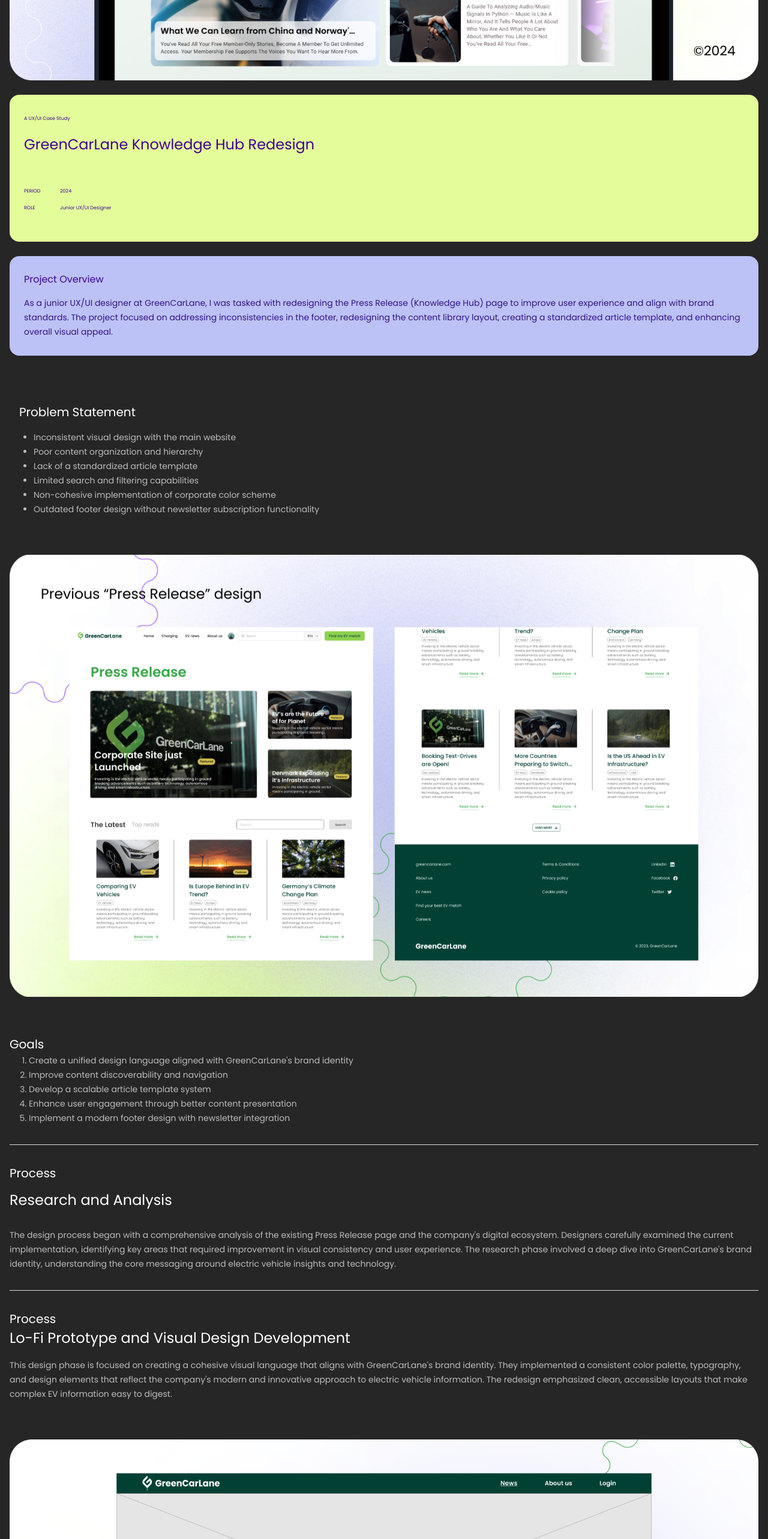
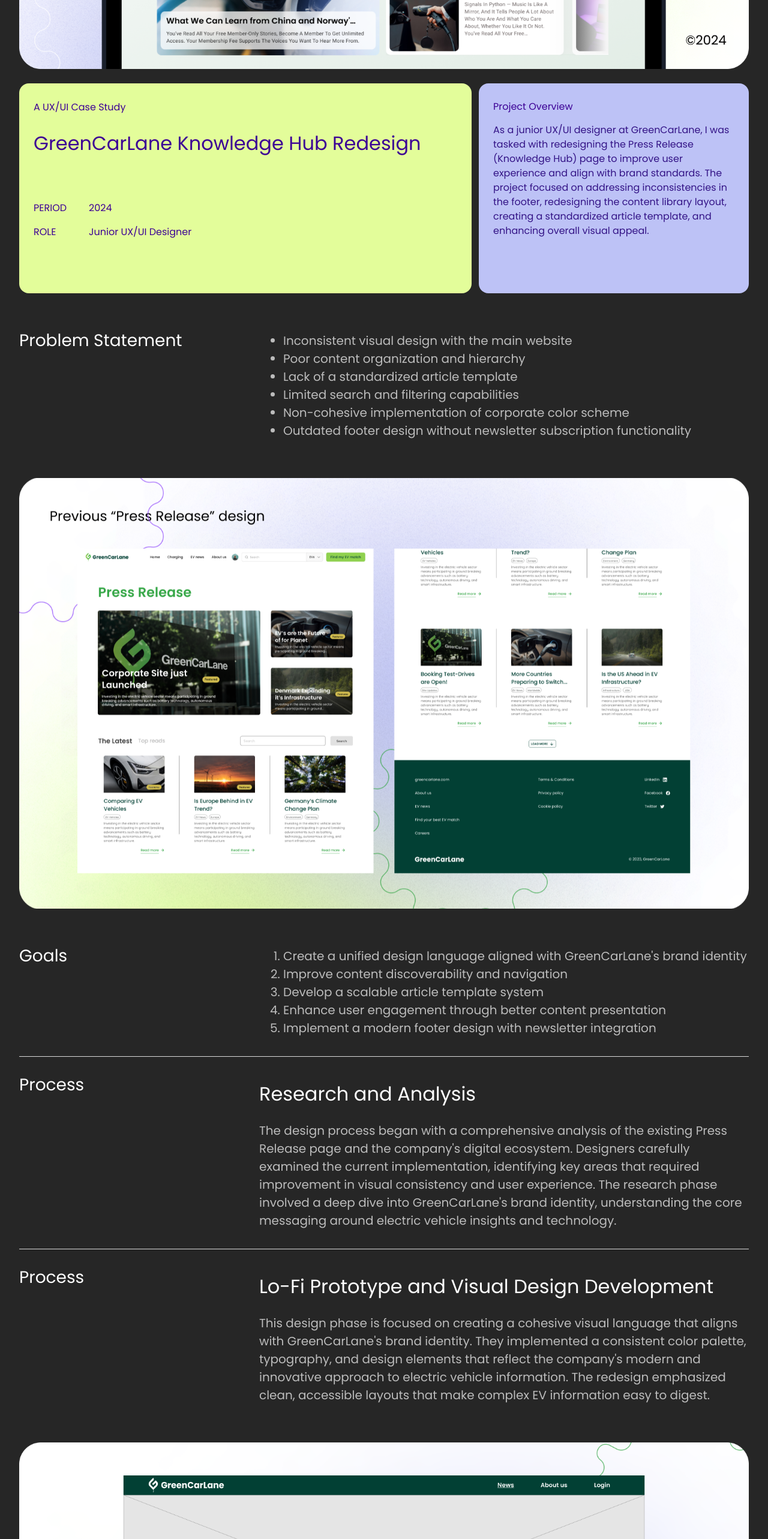
Before and after one commit to kevingida/diana-sabitova-portfolio, a Next.js app: page /projects/green-car-lane in a window 1280 px wide. Shown: the part 760-3326 px from the top of the page at 60% size. Built offline with nearby package versions, Linux system fonts and the light colour scheme; a web font is replaced by a local one.

Commit message:
responsive for tablet

```diff
--- a/app/projects/green-car-lane/page.tsx
+++ b/app/projects/green-car-lane/page.tsx
@@ -9,7 +9,7 @@
 const GreenCarLanePage = () => {
   return (
     <div className="relative">
-      <div className=" relative max-w-screen-xl mx-auto bg-raisinBlack w-full px-4 lg:px-[100px] xl:px-[120px]">
+      <div className="relative mx-auto w-full max-w-screen-xl bg-raisinBlack px-4 md:px-8 lg:px-[100px] xl:px-[120px]">
         <Cursor />
         <Navbar color="white" bgColor="raisinBlack" />
         <Image
@@ -18,26 +18,26 @@
           width={1680}
           height={994}
         />
-        <div className="flex flex-col lg:flex-row lg:justify-between items-center w-full mt-6 mb-16 lg:mt-12 lg:mb-[120px] lg:h-[720px] gap-6">
-          <div className=" w-full h-[245px] lg:w-[770px] xl:w-[1041px] lg:h-full bg-saladGreen rounded-[16px] lg:rounded-[50px] px-6 py-7 lg:px-12 xl:px-[65px] lg:py-[60px] xl:py-[90px] text-darkPurple">
-            <p className=" text-[8px] lg:text-[24px] font-medium leading-[24px] lg:leading-[52px] pb-[19px] lg:pb-[58px]">
+        <div className="mb-16 mt-6 flex w-full flex-col items-center gap-6 md:h-[350px] md:w-full md:flex-row md:justify-between md:gap-3 lg:mb-[120px] lg:mt-12 lg:h-[720px]">
+          <div className="h-[245px] w-full rounded-[16px] bg-saladGreen px-6 py-7 text-darkPurple md:h-full md:w-full lg:w-[770px] lg:rounded-[50px] lg:px-12 lg:py-[60px] xl:w-[1041px] xl:px-[65px] xl:py-[90px]">
+            <p className="pb-[19px] text-[8px] font-medium leading-[24px] md:pb-[32px] md:text-[16px] lg:pb-[58px] lg:text-[24px] lg:leading-[52px]">
               A UX/UI Case Study
             </p>
-            <p className=" text-[24px] lg:text-[48px] xl:text-[60px] leading-[24px] lg:leading-[60px] pb-[60px] lg:pb-[230px]">
+            <p className="pb-[60px] text-[24px] leading-[24px] md:pb-[80px] md:text-[32px] md:leading-[32px] lg:pb-[230px] lg:text-[48px] lg:leading-[60px] xl:text-[60px]">
               GreenCarLane Knowledge Hub Redesign
             </p>
-            <div className="grid grid-cols-[60px_auto] lg:grid-cols-[170px_auto] gap-y-4 text-[8px] lg:text-[24px]">
+            <div className="grid grid-cols-[60px_auto] gap-y-4 text-[8px] md:gap-x-8 md:text-[16px] lg:grid-cols-[170px_auto] lg:text-[24px]">
               <p>PERIOD</p>
               <p>2024</p>
               <p>ROLE</p>
               <p>Junior UX/UI Designer</p>
             </div>
           </div>
-          <div className=" w-full h-fit lg:w-[450px] xl:w-[615px] lg:h-full bg-purple rounded-[16px] lg:rounded-[50px] px-6 py-7 lg:px-12 xl:px-[60px] lg:py-[60px] xl:py-[90px] text-darkPurple flex flex-col gap-4 lg:gap-8">
-            <p className=" text-[16px] lg:text-[24px] leading-[22px] lg:leading-[36px]">
+          <div className="flex h-fit w-full flex-col gap-4 rounded-[16px] bg-purple px-6 py-7 text-darkPurple md:h-full md:max-w-[450px] lg:h-full lg:w-[450px] lg:gap-8 lg:rounded-[50px] lg:px-12 lg:py-[60px] xl:w-[615px] xl:px-[60px] xl:py-[90px]">
+            <p className="text-[16px] leading-[22px] md:text-[16px] lg:leading-[36px]">
               Project Overview
             </p>
-            <p className=" text-[#331386] text-[14px] lg:text-[20px] xl:text-[24px] leading-[24px] lg:leading-[36px]">
+            <p className="text-[14px] leading-[24px] text-[#331386] md:text-[16px] lg:text-[20px] lg:leading-[36px] xl:text-[24px]">
               As a junior UX/UI designer at GreenCarLane, I was tasked with
               redesigning the Press Release (Knowledge Hub) page to improve user
               experience and align with brand standards. The project focused on
@@ -47,11 +47,11 @@
             </p>
           </div>
         </div>
-        <div className=" w-full flex flex-col lg:flex-row justify-start items-start">
-          <p className="text-white text-[20px] lg:text-[30px] leading-[60px] lg:w-[625px] pl-4 lg:pl-0">
+        <div className="flex w-full flex-col items-start justify-start md:flex-row">
+          <p className="pl-4 text-[20px] leading-[60px] text-white md:w-[400px] md:pl-0 md:text-[28px] md:leading-[30px] lg:w-[625px] lg:pl-0 lg:text-[30px]">
             Problem Statement
           </p>
-          <ul className="list-disc text-[#BCBCBC] text-[14px] lg:text-[30px] leading-[24px] lg:leading-[47px] pl-10 lg:pl-0">
+          <ul className="list-disc pl-10 text-[14px] leading-[24px] text-[#BCBCBC] md:text-[20px] md:leading-[30px] lg:pl-0 lg:text-[30px] lg:leading-[47px]">
             <li>Inconsistent visual design with the main website</li>
             <li>Poor content organization and hierarchy</li>
             <li>Lack of a standardized article template</li>
@@ -68,15 +68,15 @@
           alt="greenCarLane previous design"
           width={1680}
           height={994}
-          className=" my-16 lg:my-[90px]"
+          className="my-16 lg:my-[90px]"
         />
         <div>
-          <div className="hidden lg:block flex-grow border-t border-[#D9D9D9]" />
-          <div className=" w-full pb-8 lg:py-[80px] flex flex-col lg:flex-row justify-start items-start">
-            <p className=" lg:min-w-[547px] text-[20px] lg:text-[30px] leading-[30px] lg:leading-[60px] text-white">
+          <div className="hidden flex-grow border-t border-[#D9D9D9] lg:block" />
+          <div className="flex w-full flex-col items-start justify-start pb-8 md:flex-row lg:py-[80px]">
+            <p className="pl-4 text-[20px] leading-[60px] text-white md:w-[400px] md:pl-0 md:text-[28px] md:leading-[30px] lg:w-[625px] lg:pl-0 lg:text-[30px]">
               Goals
             </p>
-            <ul className=" pl-8 list-decimal text-[#BCBCBC] text-[14px] lg:text-[30px] leading-[24px] lg:leading-[47px]">
+            <ul className="list-decimal pl-10 text-[14px] leading-[24px] text-[#BCBCBC] md:text-[20px] md:leading-[30px] lg:pl-0 lg:text-[30px] lg:leading-[47px]">
               <li>
                 Create a unified design language aligned with
                 GreenCarLane&apos;s brand identity
@@ -92,15 +92,15 @@
             </ul>
           </div>
           <div className="flex-grow border-t border-[#D9D9D9]" />
-          <div className=" w-full py-8 lg:py-[80px] flex flex-col lg:flex-row justify-start items-start">
-            <p className=" lg:min-w-[547px] text-[20px] lg:text-[30px] leading-[30px] lg:leading-[60px] text-white">
+          <div className="flex w-full flex-col items-start justify-start py-8 md:flex-row lg:py-[80px]">
+            <p className="pl-4 text-[20px] leading-[60px] text-white md:min-w-[400px] md:pl-0 md:text-[28px] md:leading-[30px] lg:w-[625px] lg:pl-0 lg:text-[30px]">
               Process
             </p>
-            <div className=" flex flex-col gap-4 lg:gap-[58px]">
-              <p className="text-white text-[24px] lg:text-[48px] leading-[60px]">
+            <div className="flex flex-col gap-4 lg:gap-[58px]">
+              <p className="text-[24px] leading-[60px] text-white md:text-[32px] lg:text-[48px]">
                 Research and Analysis
               </p>
-              <p className="text-[#BCBCBC] text-[14px] lg:text-[30px] leading-[24px] lg:leading-[47px]">
+              <p className="text-[14px] leading-[24px] text-[#BCBCBC] md:text-[20px] md:leading-[30px] lg:text-[30px] lg:leading-[47px]">
                 The design process began with a comprehensive analysis of the
                 existing Press Release page and the company&apos;s digital
                 ecosystem. Designers carefully examined the current
@@ -113,15 +113,15 @@
             </div>
           </div>
           <div className="flex-grow border-t border-[#D9D9D9]" />
-          <div className=" w-full pt-8 lg:py-[80px] flex flex-col lg:flex-row justify-start items-start">
-            <p className=" lg:min-w-[547px] text-[20px] lg:text-[30px] leading-[30px] lg:leading-[60px] text-white">
+          <div className="flex w-full flex-col items-start justify-start pt-8 md:flex-row lg:py-[80px]">
+            <p className="pl-4 text-[20px] leading-[60px] text-white md:min-w-[400px] md:pl-0 md:text-[28px] md:leading-[30px] lg:w-[625px] lg:pl-0 lg:text-[30px]">
               Process
             </p>
-            <div className=" flex flex-col gap-4 lg:gap-[58px]">
-              <p className="text-white text-[24px] lg:text-[48px] leading-[34px] lg:leading-[60px]">
+            <div className="flex flex-col gap-4 lg:gap-[58px]">
+              <p className="text-[24px] leading-[60px] text-white md:text-[32px] lg:text-[48px]">
                 Lo-Fi Prototype and Visual Design Development
               </p>
-              <p className="text-[#BCBCBC] text-[14px] lg:text-[30px] leading-[24px] lg:leading-[47px]">
+              <p className="text-[14px] leading-[24px] text-[#BCBCBC] md:text-[20px] md:leading-[30px] lg:text-[30px] lg:leading-[47px]">
                 This design phase is focused on creating a cohesive visual
                 language that aligns with GreenCarLane&apos;s brand identity.
                 They implemented a consistent color palette, typography, and
@@ -138,19 +138,19 @@
           alt="greenCarLane process design"
           width={1680}
           height={2603}
-          className=" my-16 lg:my-[90px]"
+          className="my-16 lg:my-[90px]"
         />
         <div>
           <div className="flex-grow border-t border-[#D9D9D9]" />
-          <div className=" w-full py-8 lg:py-[80px] flex flex-col lg:flex-row justify-start items-start">
-            <p className=" lg:min-w-[547px] text-[20px] lg:text-[30px] leading-[30px] lg:leading-[60px] text-white">
+          <div className="flex w-full flex-col items-start justify-start py-8 md:flex-row lg:py-[80px]">
+            <p className="pl-4 text-[20px] leading-[60px] text-white md:min-w-[400px] md:pl-0 md:text-[28px] md:leading-[30px] lg:w-[625px] lg:pl-0 lg:text-[30px]">
               Process
             </p>
-            <div className=" flex flex-col gap-4 lg:gap-[58px]">
-              <p className="text-white text-[24px] lg:text-[48px] leading-[34px] lg:leading-[60px]">
+            <div className="flex flex-col gap-4 lg:gap-[58px]">
+              <p className="text-[24px] leading-[60px] text-white md:text-[32px] lg:text-[48px]">
                 Interaction and Prototype Creation
               </p>
-              <p className="text-[#BCBCBC] text-[14px] lg:text-[30px] leading-[24px] lg:leading-[47px]">
+              <p className="text-[14px] leading-[24px] text-[#BCBCBC] md:text-[20px] md:leading-[30px] lg:text-[30px] lg:leading-[47px]">
                 A detailed prototype was developed to test the new Knowledge Hub
                 design. This involved creating interactive mockups that
                 demonstrated the flow between different sections, article
@@ -161,15 +161,15 @@
             </div>
           </div>
           <div className="flex-grow border-t border-[#D9D9D9]" />
-          <div className=" w-full pt-8 lg:py-[80px] flex flex-col lg:flex-row justify-start items-start">
-            <p className=" lg:min-w-[547px] text-[20px] lg:text-[30px] leading-[30px] lg:leading-[60px] text-white">
+          <div className="flex w-full flex-col items-start justify-start pt-8 md:flex-row lg:py-[80px]">
+            <p className="pl-4 text-[20px] leading-[60px] text-white md:min-w-[400px] md:pl-0 md:text-[28px] md:leading-[30px] lg:w-[625px] lg:pl-0 lg:text-[30px]">
               Progress
             </p>
-            <div className=" flex flex-col gap-4 lg:gap-[58px]">
-              <p className="text-white text-[24px] lg:text-[48px] leading-[34px] lg:leading-[60px]">
+            <div className="flex flex-col gap-4 lg:gap-[58px]">
+              <p className="text-[24px] leading-[60px] text-white md:text-[32px] lg:text-[48px]">
                 Final Implementation
               </p>
-              <p className="text-[#BCBCBC] text-[14px] lg:text-[30px] leading-[24px] lg:leading-[47px]">
+              <p className="text-[14px] leading-[24px] text-[#BCBCBC] md:text-[20px] md:leading-[30px] lg:text-[30px] lg:leading-[47px]">
                 The final design was carefully prepared for development, with
                 detailed specifications for layout, interactions, and responsive
                 behavior. The team created comprehensive design guidelines to
@@ -184,34 +184,34 @@
           alt="greenCarLane result design"
           width={1680}
           height={4371}
-          className=" my-16 lg:my-[90px]"
+          className="my-16 lg:my-[90px]"
         />
-        <div className=" w-full pb-[90px] lg:py-[80px] flex flex-col lg:flex-row justify-start items-start">
-          <p className=" lg:min-w-[547px] text-[20px] lg:text-[30px] leading-[30px] lg:leading-[60px] text-white">
+        <div className="flex w-full flex-col items-start justify-start pb-[90px] md:flex-row lg:py-[80px]">
+          <p className="pl-4 text-[20px] leading-[60px] text-white md:min-w-[400px] md:pl-0 md:text-[28px] md:leading-[30px] lg:w-[625px] lg:pl-0 lg:text-[30px]">
             Results and Impact
           </p>
-          <div className=" flex flex-col gap-2">
-            <p className="text-[#BCBCBC] text-[14px] lg:text-[30px] leading-[24px] lg:leading-[47px]">
+          <div className="flex flex-col gap-2">
+            <p className="text-[14px] leading-[24px] text-[#BCBCBC] md:text-[20px] md:leading-[30px] lg:text-[30px] lg:leading-[47px]">
               The redesigned Knowledge Hub showcases significant improvements:
             </p>
-            <ul className=" pl-8 list-disc text-[#BCBCBC] text-[14px] lg:text-[30px] leading-[24px] lg:leading-[47px]">
+            <ul className="list-disc text-[14px] leading-[24px] text-[#BCBCBC] md:text-[20px] md:leading-[30px] lg:text-[30px] lg:leading-[47px]">
               <li>
-                <span className=" font-bold">Consistent Footer:</span> The
+                <span className="font-bold">Consistent Footer:</span> The
                 updated footer now includes a subscription field, aligning with
                 the latest design version and improving user engagement
               </li>
               <li>
-                <span className=" font-bold">Cohesive Content Library:</span>{" "}
-                The new layout maintains visual consistency with the homepage
-                while offering better content organization
+                <span className="font-bold">Cohesive Content Library:</span> The
+                new layout maintains visual consistency with the homepage while
+                offering better content organization
               </li>
               <li>
-                <span className=" font-bold">Standardized Article Pages:</span>
+                <span className="font-bold">Standardized Article Pages:</span>
                 The creation of an article template ensures a consistent user
                 experience across all content
               </li>
               <li>
-                <span className=" font-bold">Enhanced Visual Appeal:</span>{" "}
+                <span className="font-bold">Enhanced Visual Appeal:</span>{" "}
                 Proper implementation of the corporate color palette and
                 improved design elements create a more professional and visually
                 appealing interface
@@ -221,7 +221,7 @@
         </div>
       </div>
       <Contact />
-      <BackToTop className=" bottom-[550px] lg:bottom-[800px]" />
+      <BackToTop className="bottom-[550px] lg:bottom-[800px]" />
       <BackToHomepage className="bottom-20" />
     </div>
   );
```
